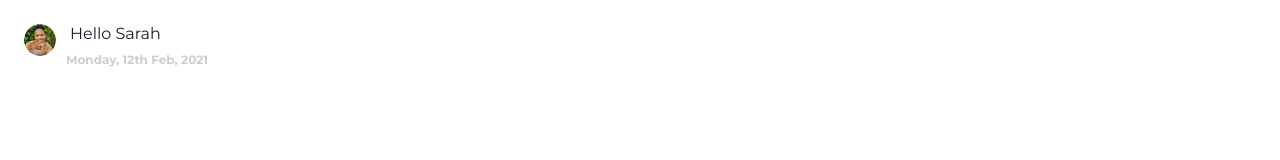
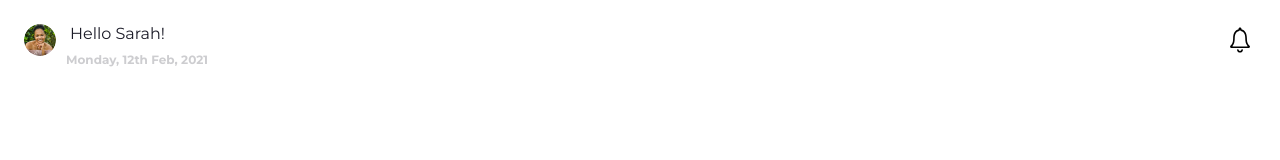
Before and after one commit to ZMG-Community/tonnop-pwa, a React (Create React App) app: page /home in a window 1280 px wide. Shown: the top 160 px of the page. Built offline with nearby package versions, Linux system fonts and the light colour scheme.

Commit message:
feat: completed the userheader on the homepage

```diff
--- a/src/components/BottomNav.tsx
+++ b/src/components/BottomNav.tsx
@@ -8,12 +8,12 @@ export default function BottomNav() {
   let activeStyle = {
     color: "var(--brand)",
     fill: "var(--brand)",
-    fontWeight: "400",
+    fontWeight: 400,
     transition: "all 0.2 ease-in",
   };
   let dormantStyle = {
     color: "#1C1C2850",
-    fontWeight: "700",
+    fontWeight: 700,
     fill: "#DCDCDC",
   };
   return (
--- a/src/components/UserAvatar.tsx
+++ b/src/components/UserAvatar.tsx
@@ -1,14 +1,20 @@
+import { IoIosNotificationsOutline } from "react-icons/io";
 import profile from "../images/profilepic.png";
 import { UserHeader } from "../styles/Homepage/Home";
 export default function UserAvatar() {
   return (
     <UserHeader>
-      <div className="user_image">
-        <img src={profile} alt="user_image" />
+      <div className="user">
+        <div className="user_image">
+          <img src={profile} alt="user_image" />
+        </div>
+        <div className="user_info">
+          <h3>Hello Sarah!</h3>
+          <span>Monday, 12th Feb, 2021</span>
+        </div>
       </div>
-      <div className="user_info">
-        <h3>Hello Sarah</h3>
-        <span>Monday, 12th Feb, 2021</span>
+      <div className="notification">
+        <IoIosNotificationsOutline fontSize="32px" />
       </div>
     </UserHeader>
   );
--- a/src/styles/Homepage/Home.ts
+++ b/src/styles/Homepage/Home.ts
@@ -8,7 +8,12 @@ export const Body = styled.div`
 export const UserHeader = styled.div`
   display: flex;
   align-items: flex-start;
-  gap: 10px;
+  justify-content: space-between;
+  .user{
+    display: flex;
+    align-items: flex-start;
+    gap: 10px;
+  }
   .user_image{
     border-radius: 50%;
     height: 32px;
```
